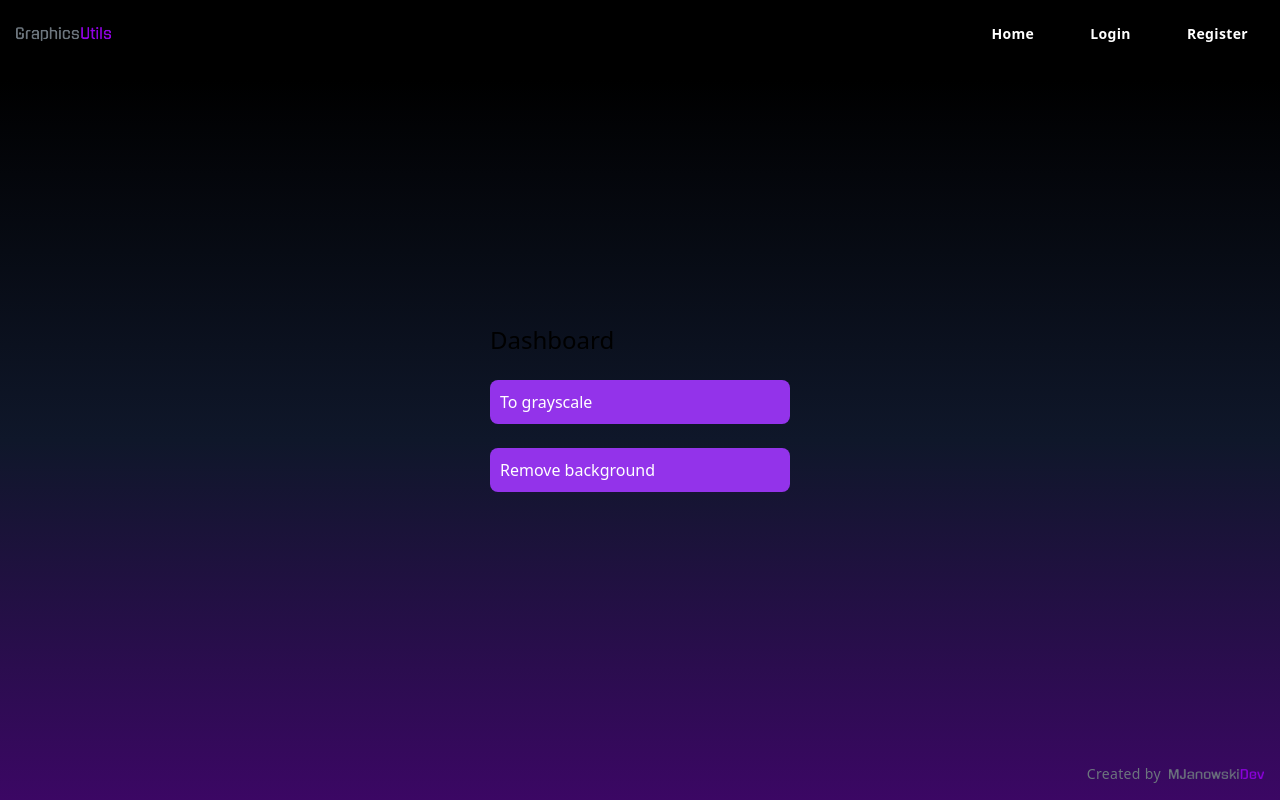
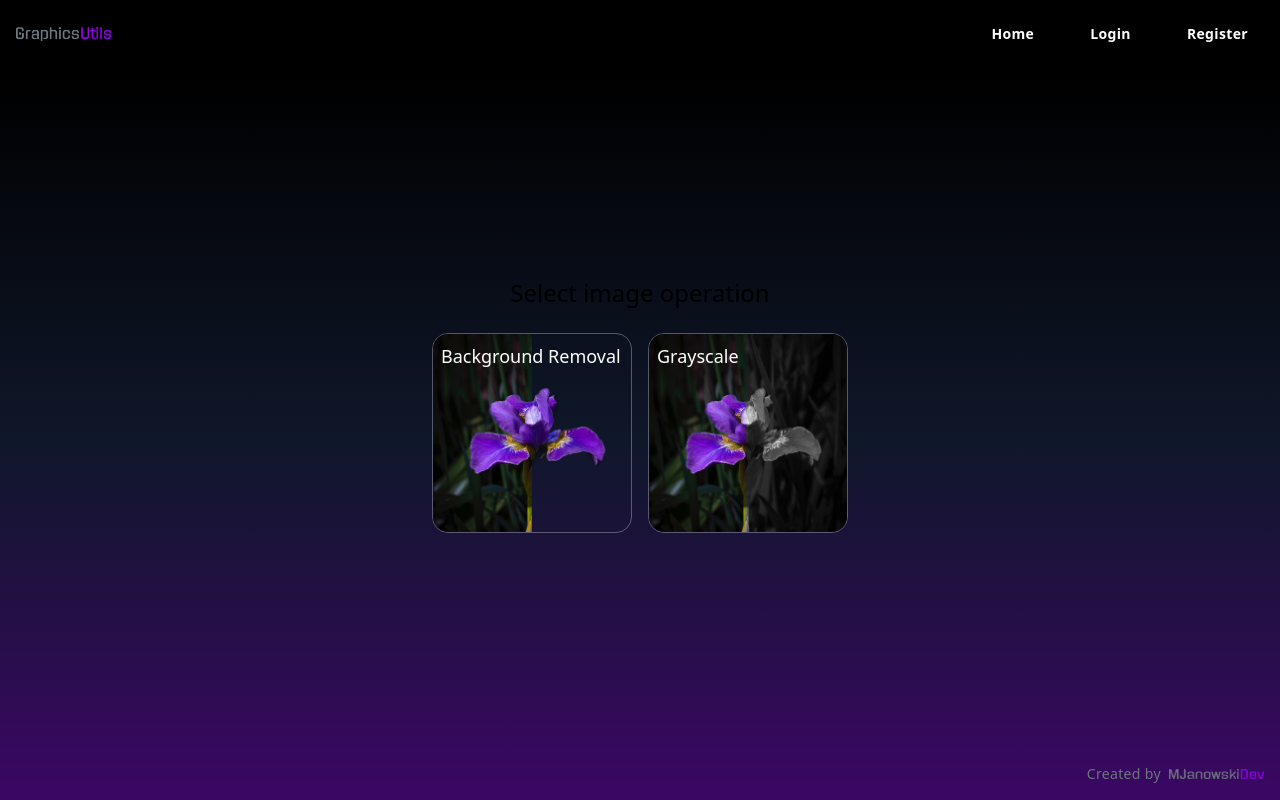
Before and after one commit to MJanowskiDev/graphics-utils, a Next.js app in the folder frontend/graphics-utils/: page /dashboard in a window 1280 px wide. Built offline with nearby package versions, Linux system fonts and the light colour scheme; no server answers.

Commit message:
feat: implemented operation-button

```diff
--- a/frontend/graphics-utils/src/app/dashboard/page.tsx
+++ b/frontend/graphics-utils/src/app/dashboard/page.tsx
@@ -1,17 +1,17 @@
-import Link from 'next/link';
+import GrayscaleImage from '../../../public/images/dashboard/to-grayscale.png';
+import BackgroundRemovalImage from '../../../public/images/dashboard/bg-removal.png';
+
+import { OperationButton } from '@/features/image-processing/components';
 
 export default function InitPasswordResetPage() {
   return (
     <section className="flex flex-col gap-6 w-full items-center justify-center">
-      <div className="flex flex-col gap-6 w-[300px]">
-        <h1 className="text-2xl">Dashboard</h1>
-        <Link className="rounded-lg bg-purple-600 text-white text-md p-2.5" href="/grayscale">
-          To grayscale
-        </Link>
-
-        <Link className="rounded-lg bg-purple-600 text-white text-md p-2.5" href="/bgremoval">
-          Remove background
-        </Link>
+      <div className="flex flex-col gap-6 items-center justify-center">
+        <h1 className="text-2xl">Select image operation</h1>
+        <div className="flex gap-4  flex-wrap  justify-center">
+          <OperationButton href={'/bgremoval'} name={'Background Removal'} image={BackgroundRemovalImage} />
+          <OperationButton href={'/grayscale'} name={'Grayscale'} image={GrayscaleImage} />
+        </div>
       </div>
     </section>
   );
--- a/frontend/graphics-utils/src/contexts/providers.tsx
+++ b/frontend/graphics-utils/src/contexts/providers.tsx
@@ -35,7 +35,7 @@ function Providers({ children }: PropsWithChildren) {
         <SnackbarProvider
           maxSnack={3}
           preventDuplicate
-          autoHideDuration={null}
+          autoHideDuration={3000}
           hideIconVariant
           action={(key: SnackbarKey) => <CloseSnackbar snackKey={key} />}
         >
--- /dev/null
+++ b/frontend/graphics-utils/src/features/image-processing/components/dashboard/operation-button.tsx
@@ -0,0 +1,25 @@
+import Link from 'next/link';
+import Image, { StaticImageData } from 'next/image';
+
+interface OperationButtonProps {
+  href: string;
+  name: string;
+  image: StaticImageData;
+}
+
+export const OperationButton = ({ href, name, image }: OperationButtonProps) => {
+  return (
+    <Link href={href} passHref>
+      <div
+        className="relative w-[200px] h-[200px] overflow-hidden text-white
+          rounded-2xl border border-white border-opacity-30 flex-col
+          justify-start items-start inline-flex hover:shadow-lg hover:border-opacity-60 transition-all ease-in-out duration-300"
+      >
+        <Image src={image} alt={name} layout="fill" objectFit="cover" />
+        <div className="absolute flex items-center justify-center mt-2 ml-2">
+          <p className="text-lg">{name}</p>
+        </div>
+      </div>
+    </Link>
+  );
+};
--- /dev/null
+++ b/frontend/graphics-utils/src/features/image-processing/components/index.ts
@@ -0,0 +1 @@
+export { OperationButton } from './dashboard/operation-button';
```
Also changed, not shown: frontend/graphics-utils/public/images/dashboard/bg-removal.png (added), frontend/graphics-utils/public/images/dashboard/to-grayscale.png (added).
